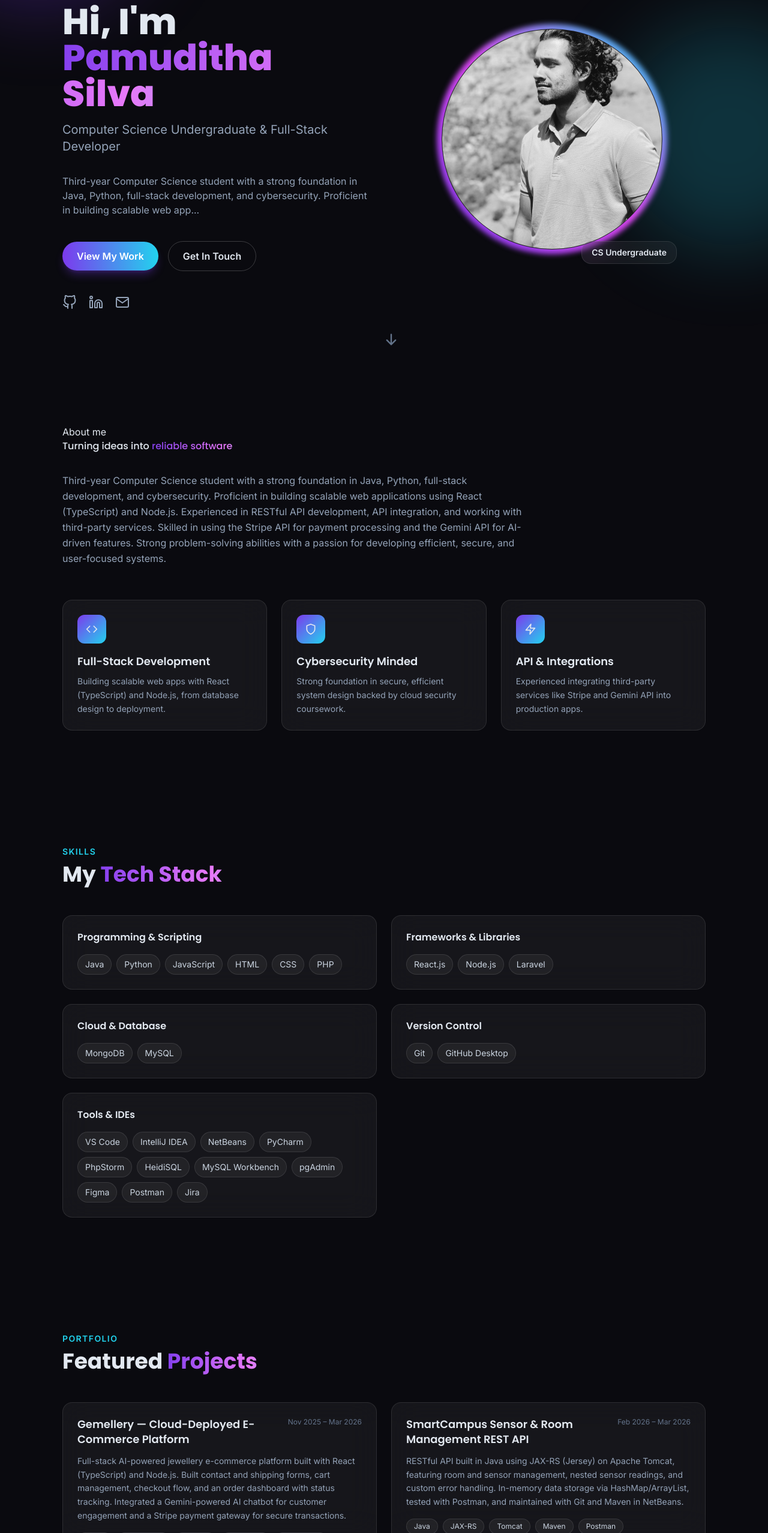
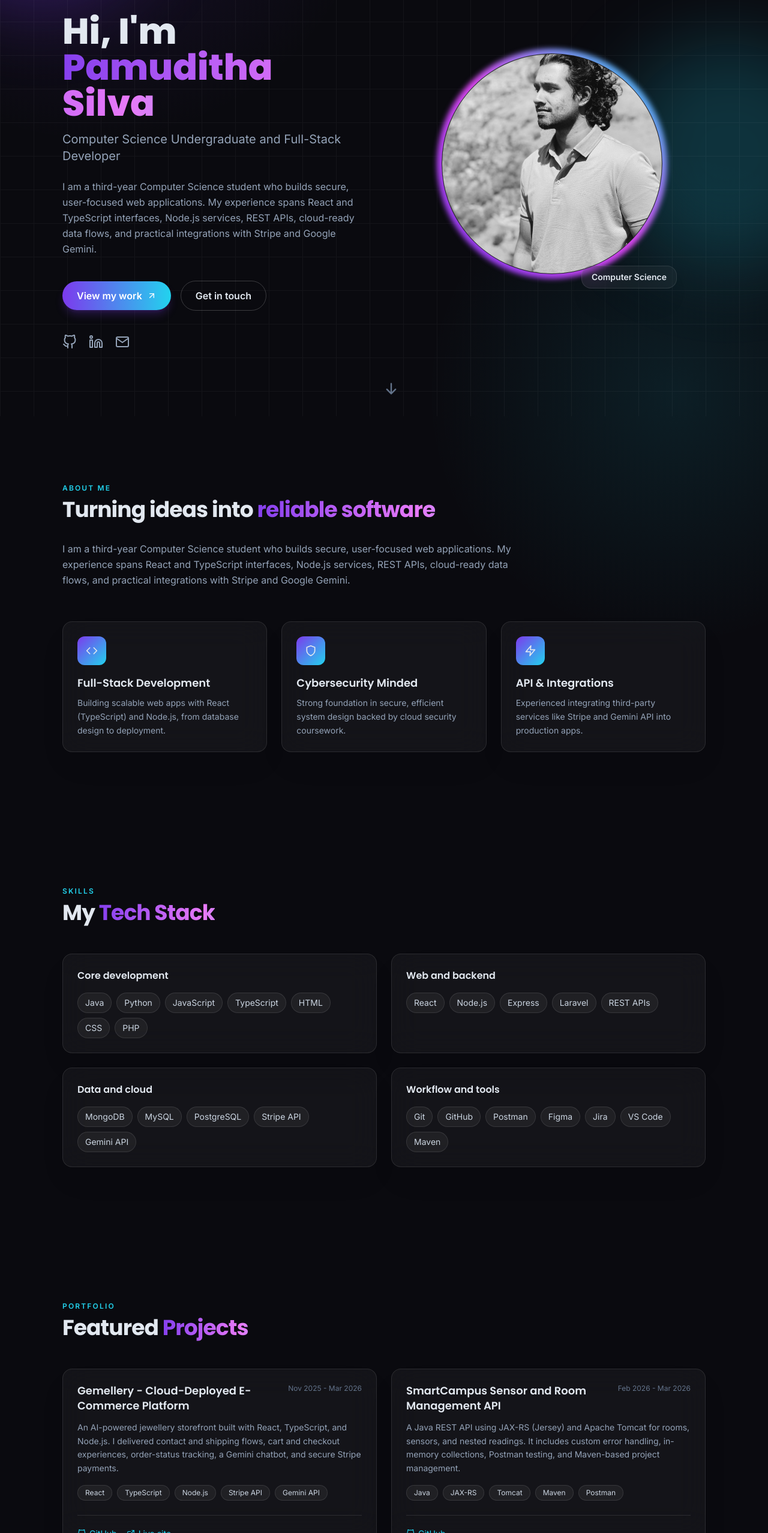
Before and after one commit to PamudithaSilva/My-Portfolio-Pamuditha, a React (Vite) app: page / in a window 1280 px wide. Shown: the part 244-2800 px from the top of the page at 60% size. Built offline with nearby package versions, Linux system fonts and the light colour scheme; the HTML template or start-up script is replaced by a standard one.

Commit message:
Refactor components for improved accessibility, UI consistency, and enhanced styling

```diff
--- a/src/components/Hero.tsx
+++ b/src/components/Hero.tsx
@@ -1,6 +1,6 @@
 import { motion } from 'framer-motion'
 import { HiArrowDown } from 'react-icons/hi'
-import { FiGithub, FiLinkedin, FiMail } from 'react-icons/fi'
+import { FiArrowUpRight, FiGithub, FiLinkedin, FiMail } from 'react-icons/fi'
 import { profile } from '../data'
 import profileImg from '../assets/profile.jpg'
 
@@ -9,6 +9,7 @@ export default function Hero() {
     <section id="hero" className="relative overflow-hidden min-h-screen flex items-center pt-24">
       <div className="absolute -top-32 -left-32 w-96 h-96 bg-accent/30 rounded-full blur-3xl animate-float" />
       <div className="absolute top-1/3 -right-32 w-96 h-96 bg-accent2/20 rounded-full blur-3xl animate-float" style={{ animationDelay: '2s' }} />
+      <div className="absolute inset-0 opacity-[0.045] [background-image:linear-gradient(to_right,#fff_1px,transparent_1px),linear-gradient(to_bottom,#fff_1px,transparent_1px)] [background-size:3.5rem_3.5rem]" />
 
       <div className="section-container grid md:grid-cols-2 gap-12 items-center relative z-10">
         <motion.div
@@ -16,30 +17,33 @@ export default function Hero() {
           animate={{ opacity: 1, y: 0 }}
           transition={{ duration: 0.7 }}
         >
-          <p className="chip inline-block mb-6 text-accent2">👋 Available for internships</p>
+          <p className="chip inline-flex items-center gap-2 mb-6 text-accent2">
+            <span className="w-2 h-2 rounded-full bg-accent2 animate-pulse-soft" aria-hidden="true" />
+            Available for internships
+          </p>
           <h1 className="text-4xl md:text-6xl font-extrabold leading-tight mb-4">
-            Hi, I'm <span className="gradient-text">{profile.name}</span>
+            Hi, I&apos;m <span className="gradient-text">{profile.name}</span>
           </h1>
-          <p className="text-lg md:text-xl text-slate-400 mb-8">{profile.title}</p>
-          <p className="text-slate-400 max-w-lg mb-10">{profile.about.slice(0, 160)}...</p>
+          <p className="text-lg md:text-xl text-slate-400 mb-6">{profile.title}</p>
+          <p className="text-slate-400 max-w-lg leading-relaxed mb-10">{profile.about}</p>
 
           <div className="flex flex-wrap items-center gap-4 mb-10">
             <a href="#projects" className="btn-primary">
-              View My Work
+              View my work <FiArrowUpRight />
             </a>
             <a href="#contact" className="btn-outline">
-              Get In Touch
+              Get in touch
             </a>
           </div>
 
           <div className="flex items-center gap-5 text-2xl text-slate-400">
-            <a href={profile.github} target="_blank" rel="noreferrer" className="hover:text-accent2 transition-colors">
+            <a href={profile.github} target="_blank" rel="noreferrer" className="hover:text-accent2 transition-colors" aria-label="Visit Pamuditha's GitHub profile">
               <FiGithub />
             </a>
-            <a href={profile.linkedin} target="_blank" rel="noreferrer" className="hover:text-accent2 transition-colors">
+            <a href={profile.linkedin} target="_blank" rel="noreferrer" className="hover:text-accent2 transition-colors" aria-label="Visit Pamuditha's LinkedIn profile">
               <FiLinkedin />
             </a>
-            <a href={`mailto:${profile.email}`} className="hover:text-accent2 transition-colors">
+            <a href={`mailto:${profile.email}`} className="hover:text-accent2 transition-colors" aria-label="Email Pamuditha">
               <FiMail />
             </a>
           </div>
@@ -54,14 +58,10 @@ export default function Hero() {
           <div className="relative w-72 h-72 md:w-96 md:h-96">
             <div className="absolute inset-0 rounded-full bg-gradient-to-tr from-accent via-fuchsia-500 to-accent2 animate-gradient-move blur-sm" />
             <div className="absolute inset-2 rounded-full bg-base overflow-hidden border border-white/10">
-              <img
-                src={profileImg}
-                alt={profile.name}
-                className="w-full h-full object-cover"
-              />
+              <img src={profileImg} alt={`Portrait of ${profile.name}`} className="w-full h-full object-cover" />
             </div>
             <div className="absolute -bottom-4 -right-4 glass px-4 py-2 text-sm font-semibold">
-              CS Undergraduate
+              Computer Science
             </div>
           </div>
         </motion.div>
@@ -70,7 +70,7 @@ export default function Hero() {
       <a
         href="#about"
         className="absolute bottom-8 left-1/2 -translate-x-1/2 text-slate-500 animate-bounce"
-        aria-label="Scroll down"
+        aria-label="Scroll to about section"
       >
         <HiArrowDown size={24} />
       </a>
--- a/src/components/Projects.tsx
+++ b/src/components/Projects.tsx
@@ -11,8 +11,8 @@ export default function Projects() {
         viewport={{ once: true }}
         transition={{ duration: 0.6 }}
       >
-        <p className="text-accent2 font-semibold mb-2 tracking-widest text-sm uppercase">Portfolio</p>
-        <h2 className="text-3xl md:text-4xl font-bold mb-12">
+        <p className="eyebrow">Portfolio</p>
+        <h2 className="section-title mb-12">
           Featured <span className="gradient-text">Projects</span>
         </h2>
       </motion.div>
@@ -50,6 +50,7 @@ export default function Projects() {
                     target="_blank"
                     rel="noreferrer"
                     className="inline-flex items-center gap-1.5 text-sm text-accent2 hover:text-white transition-colors mt-3"
+                    aria-label={`${l.label}: ${p.title}`}
                   >
                     {l.label.toLowerCase().includes('github') ? <FiGithub /> : <FiExternalLink />}
                     {l.label}
--- a/src/components/Skills.tsx
+++ b/src/components/Skills.tsx
@@ -10,8 +10,8 @@ export default function Skills() {
         viewport={{ once: true }}
         transition={{ duration: 0.6 }}
       >
-        <p className="text-accent2 font-semibold mb-2 tracking-widest text-sm uppercase">Skills</p>
-        <h2 className="text-3xl md:text-4xl font-bold mb-12">
+        <p className="eyebrow">Skills</p>
+        <h2 className="section-title mb-12">
           My <span className="gradient-text">Tech Stack</span>
         </h2>
       </motion.div>
@@ -24,7 +24,7 @@ export default function Skills() {
             whileInView={{ opacity: 1, y: 0 }}
             viewport={{ once: true }}
             transition={{ duration: 0.5, delay: i * 0.08 }}
-            className="glass p-6"
+            className="glass p-6 hover:border-white/20 transition-colors"
           >
             <h3 className="font-semibold mb-4 text-slate-200">{category}</h3>
             <div className="flex flex-wrap gap-2">
--- a/src/data.ts
+++ b/src/data.ts
@@ -1,33 +1,20 @@
 export const profile = {
   name: 'Pamuditha Silva',
-  title: 'Computer Science Undergraduate & Full-Stack Developer',
+  title: 'Computer Science Undergraduate and Full-Stack Developer',
   location: 'Colombo, Sri Lanka',
   email: 'shalukapamuditha@gmail.com',
   phone: '+94 773635170',
-  linkedin: 'http://www.linkedin.com/in/pamuditha-silva',
+  linkedin: 'https://www.linkedin.com/in/pamuditha-silva',
   github: 'https://github.com/PamudithaSilva',
   about:
-    'Third-year Computer Science student with a strong foundation in Java, Python, full-stack development, and cybersecurity. Proficient in building scalable web applications using React (TypeScript) and Node.js. Experienced in RESTful API development, API integration, and working with third-party services. Skilled in using the Stripe API for payment processing and the Gemini API for AI-driven features. Strong problem-solving abilities with a passion for developing efficient, secure, and user-focused systems.',
+    'I am a third-year Computer Science student who builds secure, user-focused web applications. My experience spans React and TypeScript interfaces, Node.js services, REST APIs, cloud-ready data flows, and practical integrations with Stripe and Google Gemini.',
 }
 
 export const skills = {
-  'Programming & Scripting': ['Java', 'Python', 'JavaScript', 'HTML', 'CSS', 'PHP'],
-  'Frameworks & Libraries': ['React.js', 'Node.js', 'Laravel'],
-  'Cloud & Database': ['MongoDB', 'MySQL'],
-  'Version Control': ['Git', 'GitHub Desktop'],
-  'Tools & IDEs': [
-    'VS Code',
-    'IntelliJ IDEA',
-    'NetBeans',
-    'PyCharm',
-    'PhpStorm',
-    'HeidiSQL',
-    'MySQL Workbench',
-    'pgAdmin',
-    'Figma',
-    'Postman',
-    'Jira',
-  ],
+  'Core development': ['Java', 'Python', 'JavaScript', 'TypeScript', 'HTML', 'CSS', 'PHP'],
+  'Web and backend': ['React', 'Node.js', 'Express', 'Laravel', 'REST APIs'],
+  'Data and cloud': ['MongoDB', 'MySQL', 'PostgreSQL', 'Stripe API', 'Gemini API'],
+  'Workflow and tools': ['Git', 'GitHub', 'Postman', 'Figma', 'Jira', 'VS Code', 'Maven'],
 }
 
 export type Project = {
@@ -40,38 +27,38 @@ export type Project = {
 
 export const projects: Project[] = [
   {
-    title: 'Gemellery — Cloud-Deployed E-Commerce Platform',
-    period: 'Nov 2025 – Mar 2026',
+    title: 'Gemellery - Cloud-Deployed E-Commerce Platform',
+    period: 'Nov 2025 - Mar 2026',
     description:
-      'Full-stack AI-powered jewellery e-commerce platform built with React (TypeScript) and Node.js. Built contact and shipping forms, cart management, checkout flow, and an order dashboard with status tracking. Integrated a Gemini-powered AI chatbot for customer engagement and a Stripe payment gateway for secure transactions.',
+      'An AI-powered jewellery storefront built with React, TypeScript, and Node.js. I delivered contact and shipping flows, cart and checkout experiences, order-status tracking, a Gemini chatbot, and secure Stripe payments.',
     tags: ['React', 'TypeScript', 'Node.js', 'Stripe API', 'Gemini API'],
     links: [
       { label: 'GitHub', url: 'https://github.com/Gemellery/Gemellery' },
-      { label: 'Live Site', url: 'https://gemellery.lk' },
+      { label: 'Live site', url: 'https://gemellery.lk' },
     ],
   },
   {
-    title: 'SmartCampus Sensor & Room Management REST API',
-    period: 'Feb 2026 – Mar 2026',
+    title: 'SmartCampus Sensor and Room Management API',
+    period: 'Feb 2026 - Mar 2026',
     description:
-      'RESTful API built in Java using JAX-RS (Jersey) on Apache Tomcat, featuring room and sensor management, nested sensor readings, and custom error handling. In-memory data storage via HashMap/ArrayList, tested with Postman, and maintained with Git and Maven in NetBeans.',
+      'A Java REST API using JAX-RS (Jersey) and Apache Tomcat for rooms, sensors, and nested readings. It includes custom error handling, in-memory collections, Postman testing, and Maven-based project management.',
     tags: ['Java', 'JAX-RS', 'Tomcat', 'Maven', 'Postman'],
     links: [{ label: 'GitHub', url: 'https://github.com/PamudithaSilva/smart-campus-api' }],
   },
   {
     title: 'Career Guidance AI Chatbot',
-    period: 'Jan 2026 – Feb 2026',
+    period: 'Jan 2026 - Feb 2026',
     description:
-      'Career guidance chatbot built with HTML, CSS, and JavaScript on a Node.js (Express) backend. Integrated the Google Gemini API for intelligent career recommendations with fallback handling, secure config via dotenv, and CORS-enabled cross-origin requests.',
+      'A career guidance chatbot with a clean JavaScript frontend and an Express backend. It uses the Google Gemini API for tailored recommendations, with fallback handling, environment-based configuration, and CORS support.',
     tags: ['JavaScript', 'Express', 'Gemini API', 'dotenv'],
     links: [{ label: 'GitHub', url: 'https://github.com/PamudithaSilva/Carrier-guidance-chatbot' }],
   },
   {
     title: 'Traffic Analysis System',
-    period: 'Dec 2024 – Jan 2025',
+    period: 'Dec 2024 - Jan 2025',
     description:
-      'Python-based traffic analysis tool with a Tkinter GUI for processing and visualizing traffic datasets. Automates CSV import, generates real-time congestion histograms, and produces statistical summaries to support data-driven transportation decisions.',
-    tags: ['Python', 'Tkinter', 'Data Visualization'],
+      'A Python desktop tool that imports traffic CSVs, visualizes congestion through a Tkinter interface, and generates statistical summaries to support data-driven transport decisions.',
+    tags: ['Python', 'Tkinter', 'Data visualization'],
     links: [],
   },
 ]
@@ -80,12 +67,12 @@ export const education = [
   {
     school: 'University of Westminster (Informatics Institute of Technology)',
     degree: 'BSc (Hons) Computer Science',
-    period: '2024 – 2028',
+    period: '2024 - 2028',
   },
   {
     school: 'Taxila Central College, Horana',
-    degree: 'G.C.E. Advanced Level — Science for Technology (A), Engineering Technology (B), ICT (B)',
-    period: '2020 – 2023',
+    degree: 'G.C.E. Advanced Level - Science for Technology (A), Engineering Technology (B), ICT (B)',
+    period: '2020 - 2023',
   },
 ]
 
@@ -101,16 +88,16 @@ export const extraQualifications = {
 }
 
 export const certifications = [
-  'Laravel Essential Training — LinkedIn Learning',
-  'Java Object-Oriented Programming — LinkedIn Learning',
-  'AWS Technical Essentials — Amazon Web Services',
-  'Cybersecurity with Cloud Computing — Cisco Networking Academy',
-  'Java Essential Training: Syntax and Structure — LinkedIn Learning',
+  'Laravel Essential Training - LinkedIn Learning',
+  'Java Object-Oriented Programming - LinkedIn Learning',
+  'AWS Technical Essentials - Amazon Web Services',
+  'Cybersecurity with Cloud Computing - Cisco Networking Academy',
+  'Java Essential Training: Syntax and Structure - LinkedIn Learning',
 ]
 
 export const hackathons = [
-  'IEEEXtreme 18.0 Programming Competition — 2024',
-  'UOW Problem Solving International Hackathon — 2025',
-  "Hacksphere '25 | IEEEXtreme 19.0 Programming Competition — 2025",
-  'CodeRally 6.0 (Advanced Tier) — IEEE Computer Society Branch Chapter of IIT',
+  'IEEEXtreme 18.0 Programming Competition - 2024',
+  'UOW Problem Solving International Hackathon - 2025',
+  "Hacksphere '25 | IEEEXtreme 19.0 Programming Competition - 2025",
+  'CodeRally 6.0 (Advanced Tier) - IEEE Computer Society Branch Chapter of IIT',
 ]
--- a/src/index.css
+++ b/src/index.css
@@ -5,12 +5,26 @@
 @layer base {
   html {
     scroll-behavior: smooth;
+    background: #09090f;
   }
+
   body {
     @apply bg-base text-slate-200 font-sans antialiased;
+    background-image:
+      radial-gradient(circle at 12% 0%, rgba(124, 58, 237, 0.14), transparent 30rem),
+      radial-gradient(circle at 88% 18%, rgba(34, 211, 238, 0.1), transparent 26rem);
   }
+
   h1, h2, h3, h4 {
     @apply font-display;
+  }
+
+  a, button {
+    @apply focus-visible:outline-none focus-visible:ring-2 focus-visible:ring-accent2 focus-visible:ring-offset-2 focus-visible:ring-offset-base;
+  }
+
+  section[id] {
+    scroll-margin-top: 5.5rem;
   }
 }
 
@@ -18,30 +32,45 @@
   .gradient-text {
     @apply bg-clip-text text-transparent bg-gradient-to-r from-accent via-fuchsia-400 to-accent2 bg-[length:200%_200%] animate-gradient-move;
   }
+
   .glass {
-    @apply bg-white/5 backdrop-blur-xl border border-white/10 rounded-2xl;
+    @apply bg-white/[0.045] backdrop-blur-xl border border-white/10 rounded-2xl shadow-2xl shadow-black/10;
   }
+
   .section-container {
-    @apply max-w-6xl mx-auto px-6 md:px-10 py-24;
+    @apply max-w-6xl mx-auto px-6 md:px-10 py-20 md:py-28;
   }
+
   .btn-primary {
-    @apply inline-flex items-center gap-2 px-6 py-3 rounded-full bg-gradient-to-r from-accent to-accent2 text-white font-semibold shadow-lg shadow-accent/30 hover:scale-105 transition-transform duration-300;
+    @apply inline-flex items-center justify-center gap-2 px-6 py-3 rounded-full bg-gradient-to-r from-accent to-accent2 text-white font-semibold shadow-lg shadow-accent/25 hover:-translate-y-0.5 hover:shadow-accent/40 transition-all duration-300;
   }
+
   .btn-outline {
-    @apply inline-flex items-center gap-2 px-6 py-3 rounded-full border border-white/20 text-slate-200 font-semibold hover:bg-white/10 transition-colors duration-300;
+    @apply inline-flex items-center justify-center gap-2 px-6 py-3 rounded-full border border-white/20 text-slate-200 font-semibold hover:bg-white/10 hover:border-white/30 transition-all duration-300;
   }
+
   .chip {
     @apply px-3 py-1.5 text-sm rounded-full bg-white/5 border border-white/10 text-slate-300;
   }
+
+  .eyebrow {
+    @apply text-accent2 font-semibold mb-2 tracking-[0.18em] text-xs uppercase;
+  }
+
+  .section-title {
+    @apply text-3xl md:text-4xl font-bold tracking-tight;
+  }
 }
 
-::-webkit-scrollbar {
-  width: 8px;
+::-webkit-scrollbar { width: 9px; }
+::-webkit-scrollbar-track { background: #0a0a0f; }
+::-webkit-scrollbar-thumb { background: linear-gradient(180deg, #7c3aed, #22d3ee); border-radius: 8px; }
+
+@media (prefers-reduced-motion: reduce) {
+  *, *::before, *::after {
+    animation-duration: 0.01ms !important;
+    animation-iteration-count: 1 !important;
+    scroll-behavior: auto !important;
+    transition-duration: 0.01ms !important;
+  }
 }
-::-webkit-scrollbar-track {
-  background: #0a0a0f;
-}
-::-webkit-scrollbar-thumb {
-  background: linear-gradient(180deg, #7c3aed, #22d3ee);
-  border-radius: 8px;
-}
```
Also changed, not shown: src/components/Navbar.tsx (+29 -6 lines).
